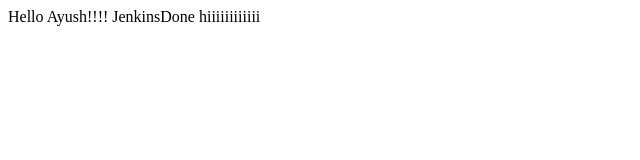
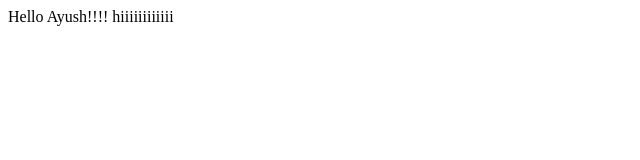
Before and after one commit to ayush1428/DevOps, a plain HTML site: page index.html in a window 1280 px wide. Shown: the whole page, without its empty margins (0-640 px from the left). Drawn offline with Linux system fonts and the light colour scheme.

Commit message:
Update index.html

```diff
--- a/index.html
+++ b/index.html
@@ -7,7 +7,7 @@
 </head>
 <body>
     Hello Ayush!!!!
-    JenkinsDone
+
     hiiiiiiiiiiii
 </body>
 </html>
```
